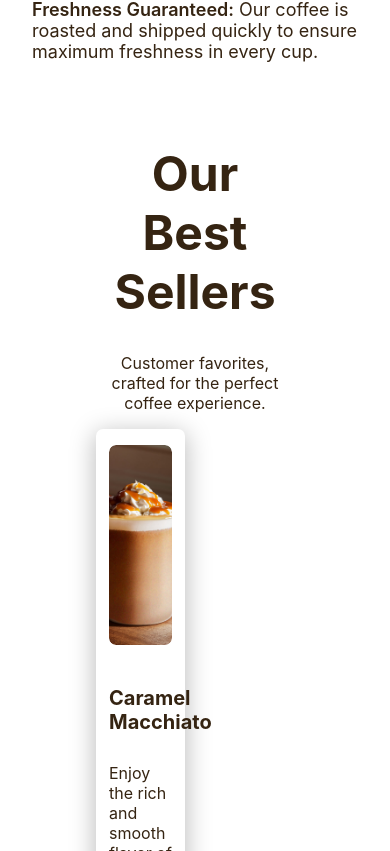
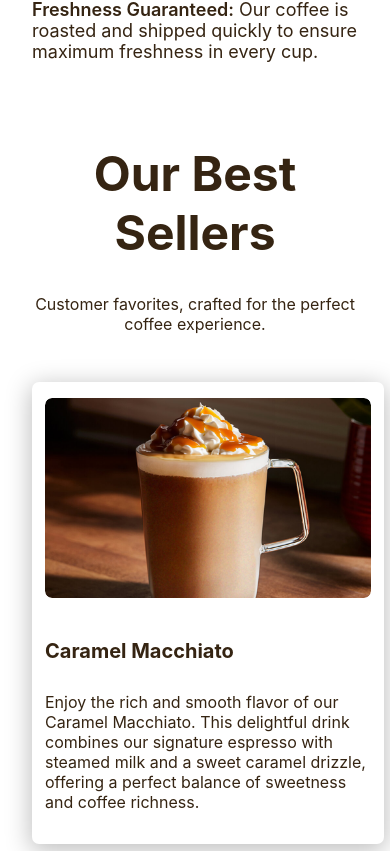
Before and after one commit to Huseinaz/Espressia, a React (Create React App) app: page / in a window 390 px wide. Shown: the part 2473-3324 px from the top of the page. Built offline with nearby package versions, Linux system fonts and the light colour scheme.

Commit message:
Update Item.css

```diff
--- a/src/components/Item/Item.css
+++ b/src/components/Item/Item.css
@@ -7,14 +7,14 @@
   font-size: 48px;
 }
 
-.itemcard {
+.item-card {
   margin-top: 48px;
   display: flex;
   justify-content: space-between;
 }
 
 .i-card {
-  width: 32%;
+  width: 30%;
   text-align: start;
   box-shadow: 0 5px 25px 2px rgba(0, 0, 0, 0.25);
   border-radius: 7px;
@@ -43,3 +43,18 @@
 .i-image:hover img {
   transform: scale(1.3);
 }
+
+@media screen and (max-width: 850px) {
+  .item {
+    margin: 64px 32px;
+  }
+
+  .item-card {
+    flex-direction: column;
+  }
+
+  .i-card {
+    width: 100%;
+    margin-bottom: 24px;
+  }
+}
```
